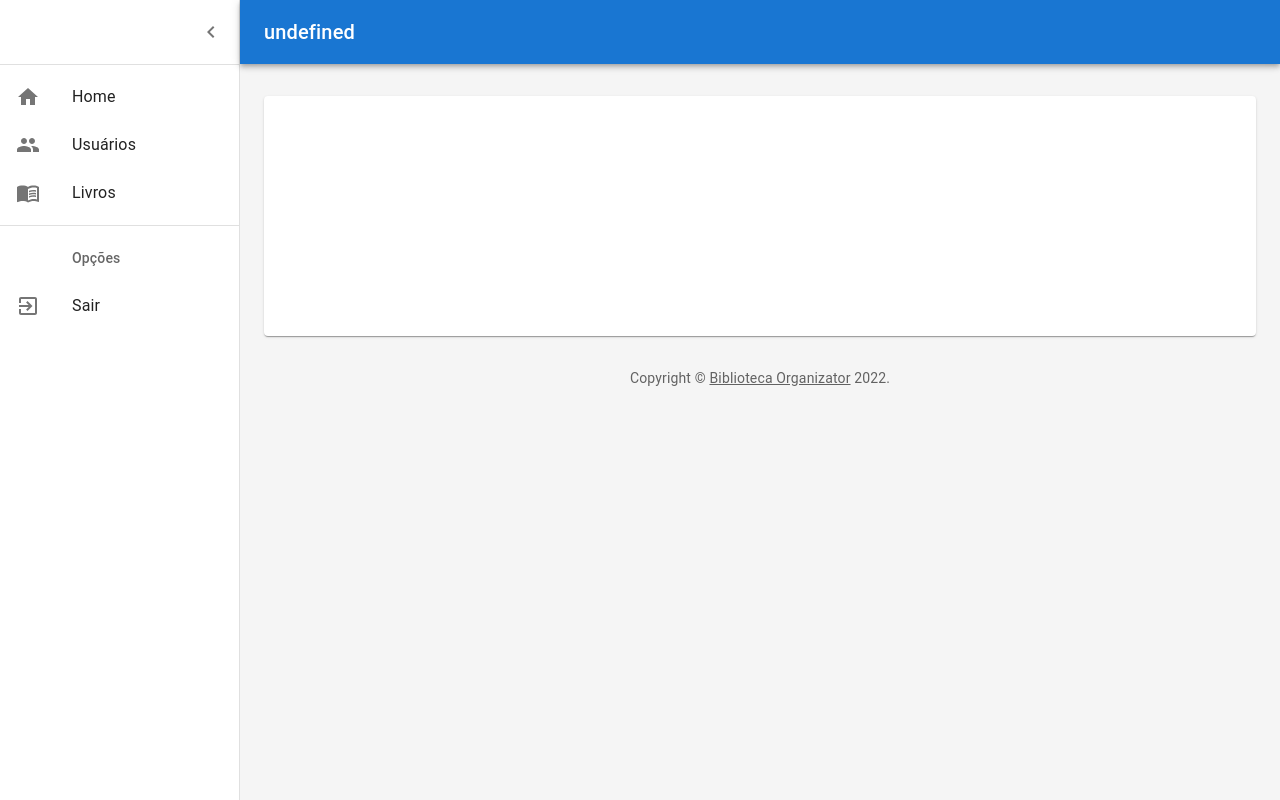
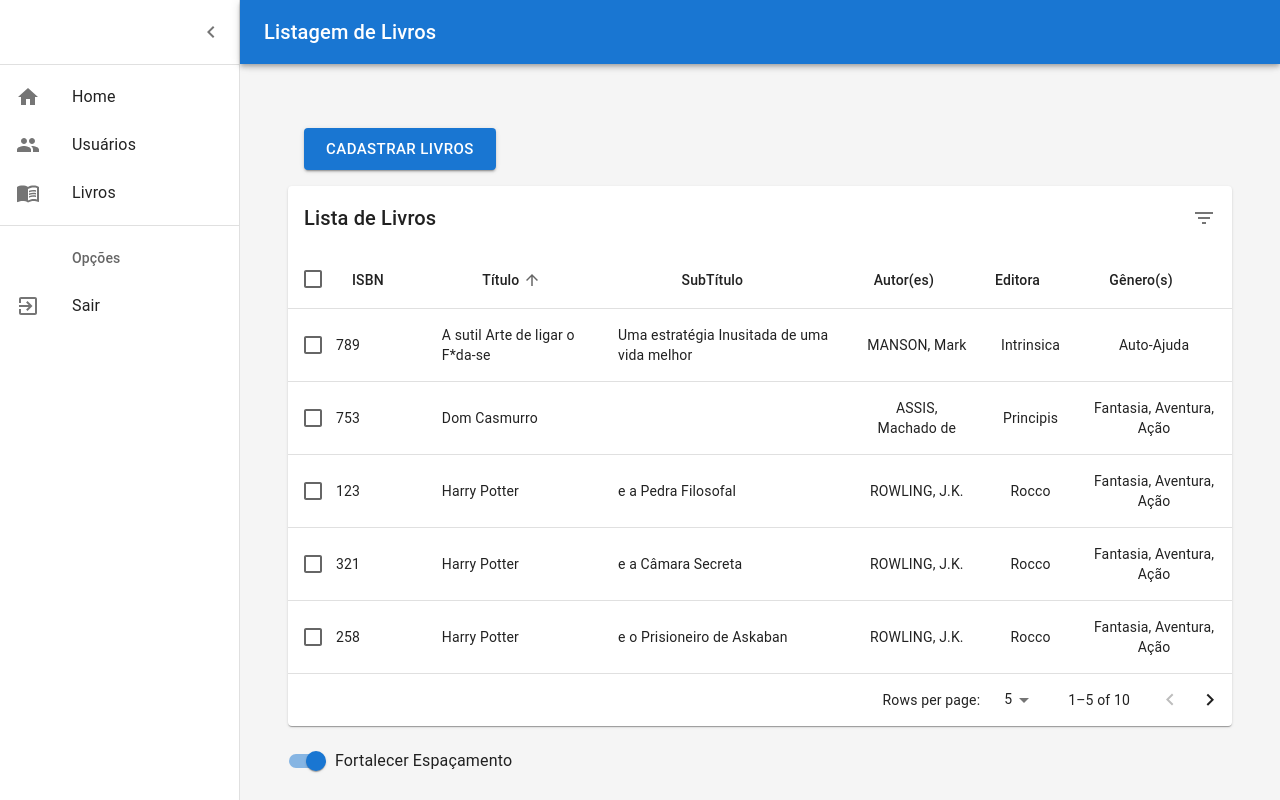
Before and after one commit to Lorrane/Biblioteca-Organizator, a React (Create React App) app: page /livros in a window 1280 px wide. Built offline with nearby package versions, Linux system fonts and the light colour scheme.

Commit message:
Table adjust

```diff
--- a/src/components/enhancedTable/index.js
+++ b/src/components/enhancedTable/index.js
@@ -23,8 +23,9 @@ import FilterListIcon from '@mui/icons-material/FilterList';
 import { visuallyHidden } from '@mui/utils';
 
 
-function createData(title, subtitle, author, publishing, genrer) {
+function createData(isbn, title, subtitle, author, publishing, genrer) {
     return {
+        isbn,
         title,
         subtitle,
         author,
@@ -34,16 +35,16 @@ function createData(title, subtitle, author, publishing, genrer) {
 }
 
 const rows = [
-    createData('Harry Potter', 'e a Pedra Filosofal', 'ROWLING, J.K.', 'Rocco', 'Fantasia, Aventura, Ação'),
-    createData('Harry Potter', 'e a Pedra Filosofal', 'ROWLING, J.K.', 'Rocco', 'Fantasia, Aventura, Ação'),
-    createData('Harry Potter', 'e a Pedra Filosofal', 'ROWLING, J.K.', 'Rocco', 'Fantasia, Aventura, Ação'),
-    createData('Harry Potter', 'e a Pedra Filosofal', 'ROWLING, J.K.', 'Rocco', 'Fantasia, Aventura, Ação'),
-    createData('Harry Potter', 'e a Pedra Filosofal', 'ROWLING, J.K.', 'Rocco', 'Fantasia, Aventura, Ação'),
-    createData('Harry Potter', 'e a Pedra Filosofal', 'ROWLING, J.K.', 'Rocco', 'Fantasia, Aventura, Ação'),
-    createData('Harry Potter', 'e a Pedra Filosofal', 'ROWLING, J.K.', 'Rocco', 'Fantasia, Aventura, Ação'),
-    createData('Harry Potter', 'e a Pedra Filosofal', 'ROWLING, J.K.', 'Rocco', 'Fantasia, Aventura, Ação'),
-    createData('Harry Potter', 'e a Pedra Filosofal', 'ROWLING, J.K.', 'Rocco', 'Fantasia, Aventura, Ação'),
-    createData('Harry Potter', 'e a Pedra Filosofal', 'ROWLING, J.K.', 'Rocco', 'Fantasia, Aventura, Ação'),
+    createData(123, 'Harry Potter', 'e a Pedra Filosofal', 'ROWLING, J.K.', 'Rocco', 'Fantasia, Aventura, Ação'),
+    createData(321, 'Harry Potter', 'e a Câmara Secreta', 'ROWLING, J.K.', 'Rocco', 'Fantasia, Aventura, Ação'),
+    createData(258, 'Harry Potter', 'e o Prisioneiro de Askaban', 'ROWLING, J.K.', 'Rocco', 'Fantasia, Aventura, Ação'),
+    createData(852, 'Senhor dos Aneis', 'A Sociedade do Anel', 'TOLKIEN, J.R.R.', 'Allen & Unwin', 'Fantasia, Aventura, Ação'),
+    createData(456, 'Senhor dos Aneis', 'As Duas Torres', 'TOLKIEN, J.R.R.', 'Allen & Unwin', 'Fantasia, Aventura, Ação'),
+    createData(654, 'O Hobbit', '', 'TOLKIEN, J.R.R.', 'Allen & Unwin', 'Fantasia, Aventura, Ação'),
+    createData(789, 'A sutil Arte de ligar o F*da-se', 'Uma estratégia Inusitada de uma vida melhor', 'MANSON, Mark', 'Intrinsica', 'Auto-Ajuda'),
+    createData(987, 'O Cortiço', '', 'AZEVEDO, Aluísio', 'FTD Educação', 'Didático'),
+    createData(951, 'Memórias Postumas de Brás Cubas', '', 'ASSIS, Machado de', 'Principis', 'Ficção'),
+    createData(753, 'Dom Casmurro', '', 'ASSIS, Machado de', 'Principis', 'Fantasia, Aventura, Ação'),
 ];
 
 function descendingComparator(a, b, orderBy) {
@@ -77,6 +78,12 @@ function stableSort(array, comparator) {
 }
 
 const headCells = [
+    {
+        id: 'isbn',
+        numeric: true,
+        disablePadding: false,
+        label: 'ISBN',
+    },
     {
         id: 'title',
         numeric: false,
@@ -127,14 +134,14 @@ function EnhancedTableHead(props) {
                         checked={rowCount > 0 && numSelected === rowCount}
                         onChange={onSelectAllClick}
                         inputProps={{
-                            'aria-label': 'select all desserts',
+                            'aria-label': 'Selecione todos os Livros',
                         }}
                     />
                 </TableCell>
                 {headCells.map((headCell) => (
                     <TableCell
                         key={headCell.id}
-                        align={headCell.numeric ? 'right' : 'center'}
+                        align={headCell.numeric ? 'left' : 'center'}
                         padding={headCell.disablePadding ? 'none' : 'normal'}
                         sortDirection={orderBy === headCell.id ? order : false}
                     >
@@ -187,7 +194,7 @@ const EnhancedTableToolbar = (props) => {
                     variant="subtitle1"
                     component="div"
                 >
-                    {numSelected} selected
+                    {numSelected} selecionado(s)
                 </Typography>
             ) : (
                 <Typography
@@ -223,7 +230,7 @@ EnhancedTableToolbar.propTypes = {
 
 export default function EnhancedTable(tableName) {
     const [order, setOrder] = React.useState('asc');
-    const [orderBy, setOrderBy] = React.useState('calories');
+    const [orderBy, setOrderBy] = React.useState('title');
     const [selected, setSelected] = React.useState([]);
     const [page, setPage] = React.useState(0);
     const [dense, setDense] = React.useState(true);
@@ -237,19 +244,19 @@ export default function EnhancedTable(tableName) {
 
     const handleSelectAllClick = (event) => {
         if (event.target.checked) {
-            const newSelecteds = rows.map((n) => n.name);
+            const newSelecteds = rows.map((n) => n.isbn);
             setSelected(newSelecteds);
             return;
         }
         setSelected([]);
     };
 
-    const handleClick = (event, name) => {
-        const selectedIndex = selected.indexOf(name);
+    const handleClick = (event, isbn) => {
+        const selectedIndex = selected.indexOf(isbn);
         let newSelected = [];
 
         if (selectedIndex === -1) {
-            newSelected = newSelected.concat(selected, name);
+            newSelected = newSelected.concat(selected, isbn);
         } else if (selectedIndex === 0) {
             newSelected = newSelected.concat(selected.slice(1));
         } else if (selectedIndex === selected.length - 1) {
@@ -277,7 +284,7 @@ export default function EnhancedTable(tableName) {
         setDense(event.target.checked);
     };
 
-    const isSelected = (name) => selected.indexOf(name) !== -1;
+    const isSelected = (isbn) => selected.indexOf(isbn) !== -1;
 
     // Avoid a layout jump when reaching the last page with empty rows.
     const emptyRows =
@@ -307,17 +314,17 @@ export default function EnhancedTable(tableName) {
                             {stableSort(rows, getComparator(order, orderBy))
                                 .slice(page * rowsPerPage, page * rowsPerPage + rowsPerPage)
                                 .map((row, index) => {
-                                    const isItemSelected = isSelected(row.name);
+                                    const isItemSelected = isSelected(row.isbn);
                                     const labelId = `enhanced-table-checkbox-${index}`;
 
                                     return (
                                         <TableRow
                                             hover
-                                            onClick={(event) => handleClick(event, row.name)}
+                                            onClick={(event) => handleClick(event, row.isbn)}
                                             role="checkbox"
                                             aria-checked={isItemSelected}
                                             tabIndex={-1}
-                                            key={row.name}
+                                            key={row.isbn}
                                             selected={isItemSelected}
                                         >
                                             <TableCell padding="checkbox">
@@ -335,8 +342,9 @@ export default function EnhancedTable(tableName) {
                                                 scope="row"
                                                 padding="none"
                                             >
-                                                {row.title}
+                                                {row.isbn}
                                             </TableCell>
+                                            <TableCell align="left">{row.title}</TableCell>
                                             <TableCell align="left">{row.subtitle}</TableCell>
                                             <TableCell align="center">{row.author}</TableCell>
                                             <TableCell align="center">{row.publishing}</TableCell>
--- a/src/pages/admin/livros/cadastrar.js
+++ b/src/pages/admin/livros/cadastrar.js
@@ -7,12 +7,11 @@ import Box from '@mui/material/Box';
 import Toolbar from '@mui/material/Toolbar';
 
 import Container from '@mui/material/Container';
-import Grid from '@mui/material/Grid';
 import Paper from '@mui/material/Paper';
 import Rodape from '../../../components/rodape';
-import { Button, Checkbox, FormControl, InputLabel, ListItemText, MenuItem, OutlinedInput, Select, TextField } from '@mui/material';
+import { Button, Checkbox, FormControl, InputLabel, ListItemText, MenuItem, Select, TextField } from '@mui/material';
+import { Cancel, Save } from '@mui/icons-material';
 import { useNavigate } from 'react-router-dom';
-import { Cancel, Save } from '@mui/icons-material';
 
 
 
@@ -21,7 +20,7 @@ const mdTheme = createTheme();
 export default function CadastroLivro() {
 
     const [selectGenrer, setSelectGenrer] = React.useState([]);
-    const { navigate } = useNavigate();
+    const navigate = useNavigate();
 
     const ITEM_HEIGHT = 48;
     const ITEM_PADDING_TOP = 8;
@@ -116,6 +115,7 @@ export default function CadastroLivro() {
                                     variant="contained"
                                     sx={{ m: 2 }}
                                     size='large'
+                                    onClick={() => navigate('/livros')}
                                 >
                                     Cancelar
                                 </Button>
--- a/src/pages/admin/livros/index.js
+++ b/src/pages/admin/livros/index.js
@@ -6,9 +6,10 @@ import Box from '@mui/material/Box';
 import Toolbar from '@mui/material/Toolbar';
 
 import Container from '@mui/material/Container';
-import Grid from '@mui/material/Grid';
-import Paper from '@mui/material/Paper';
 import Rodape from '../../../components/rodape';
+import { Button } from '@mui/material';
+import EnhancedTable from '../../../components/enhancedTable';
+import { useNavigate } from 'react-router-dom';
 
 
 
@@ -16,11 +17,14 @@ const mdTheme = createTheme();
 
 export default function ListaLivro() {
 
+    const navigate = useNavigate();
+
     return (
         <ThemeProvider theme={mdTheme}>
             <Box sx={{ display: 'flex' }}>
 
-                <MenuAdmin />
+                <MenuAdmin titulo='Listagem de Livros' />
+
                 <Box
                     component="main"
                     sx={{
@@ -34,22 +38,20 @@ export default function ListaLivro() {
                     }}
                 >
                     <Toolbar />
-                    <Container maxWidth="lg" sx={{ mt: 4, mb: 4 }}>
 
-                        {/* Recent Deposits */}
-                        <Grid item xs={12} md={4} lg={3}>
-                            <Paper
-                                sx={{
-                                    p: 2,
-                                    display: 'flex',
-                                    flexDirection: 'column',
-                                    height: 240,
-                                }}
+                    <Container maxWidth="false" >
+                        <Container maxWidth="false" sx={{ p: 6 }} >
+                            <Button
+                                sx={{ m: 2 }}
+                                onClick={() => navigate('/livros/cadastrar')}
+                                variant="contained"
+                                size='large'
                             >
-                            </Paper>
-                        </Grid>
-
-                        <Rodape sx={{ pt: 4 }} />
+                                Cadastrar Livros
+                            </Button>
+                            <EnhancedTable tableName='Lista de Livros' />
+                            <Rodape sx={{ pt: 4 }} />
+                        </Container>
                     </Container>
                 </Box>
             </Box>
```
